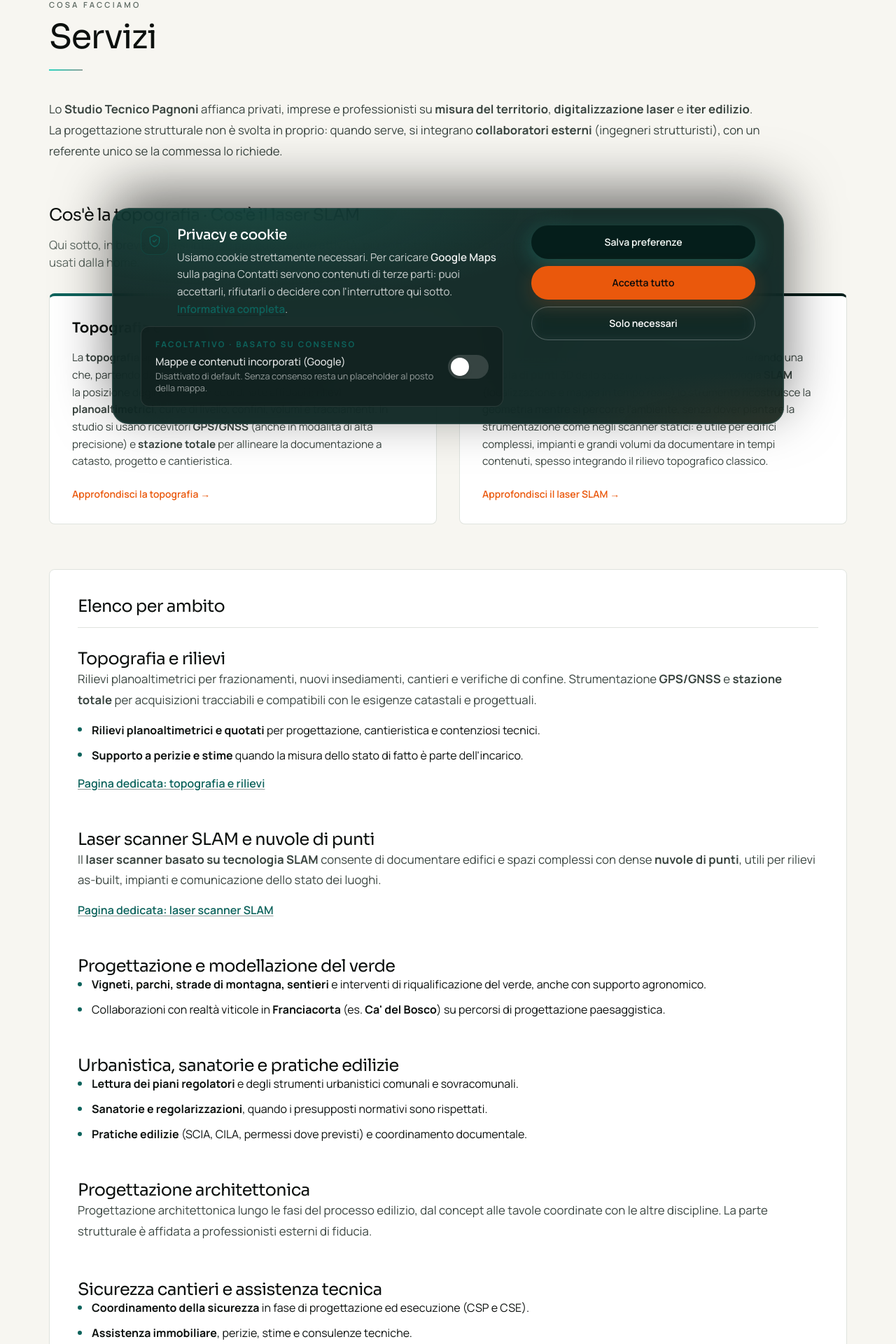
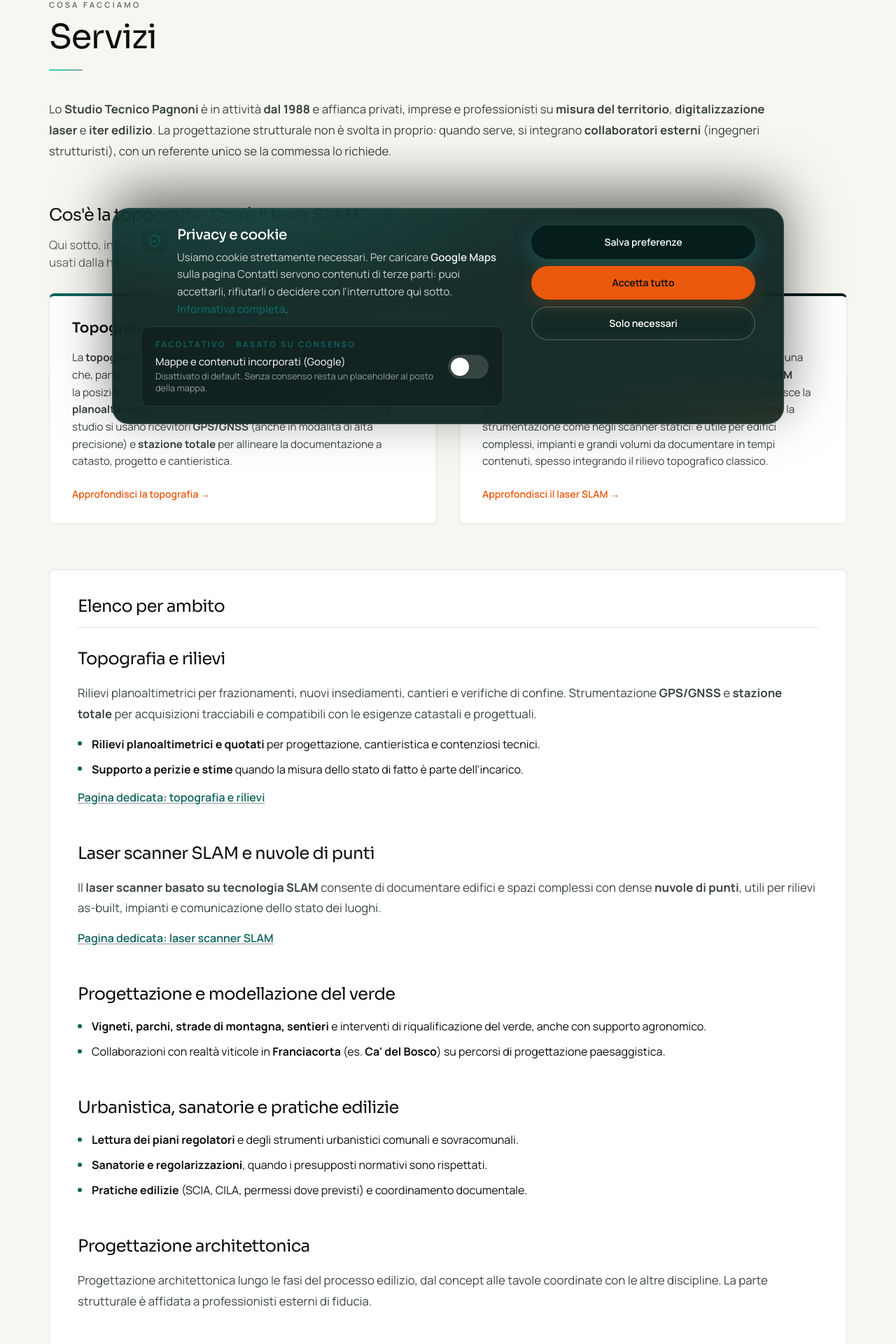
Before and after one commit to studiodavidepagnoni/studiopagnoni-site, a Next.js app: page /servizi in a window 1280 px wide. Shown: the part 174-2094 px from the top of the page at 70% size. Built offline with nearby package versions, Linux system fonts and the light colour scheme; no server answers.

Commit message:
fix titoli

```diff
--- a/app/laser-scanner-slam/page.tsx
+++ b/app/laser-scanner-slam/page.tsx
@@ -37,7 +37,7 @@ export default function LaserSlamPage() {
               impianti industriali e contesti in cui serve rapidità di acquisizione rispetto ai rilievi puntuali tradizionali.
             </p>
 
-            <h2 className={`${fontDisplay.className} ${ui.sectionHeadingAccent} mt-12 scroll-mt-[120px]`}>
+            <h2 className={`${fontDisplay.className} ${ui.sectionHeadingAccent} ${ui.headingBodyGap} mt-12 scroll-mt-[120px]`}>
               A cosa serve nella pratica professionale
             </h2>
             <ul className="list-none space-y-3 pl-0">
@@ -52,7 +52,7 @@ export default function LaserSlamPage() {
               </li>
             </ul>
 
-            <h2 className={`${fontDisplay.className} ${ui.sectionHeadingAccent} mt-12 scroll-mt-[120px]`}>
+            <h2 className={`${fontDisplay.className} ${ui.sectionHeadingAccent} ${ui.headingBodyGap} mt-12 scroll-mt-[120px]`}>
               Integrazione con topografia classica
             </h2>
             <p className={ui.body}>
@@ -61,7 +61,7 @@ export default function LaserSlamPage() {
               valuta il mix migliore in base a obiettivi, precisione richiesta e tempi.
             </p>
 
-            <h2 className={`${fontDisplay.className} ${ui.sectionHeadingAccent} mt-12 scroll-mt-[120px]`}>
+            <h2 className={`${fontDisplay.className} ${ui.sectionHeadingAccent} ${ui.headingBodyGap} mt-12 scroll-mt-[120px]`}>
               Integrazione con il rilievo sul territorio
             </h2>
             <p className={`${ui.body} mb-6`}>
--- a/app/servizi/page.tsx
+++ b/app/servizi/page.tsx
@@ -28,9 +28,10 @@ export default function ServiziPage() {
             <h1 className={`${fontDisplay.className} ${ui.pageTitle} mb-4 sm:mb-5`}>Servizi</h1>
             <div className={ui.pageTitleRule} aria-hidden />
             <p className={`${ui.body} max-w-5xl`}>
-              Lo <strong>Studio Tecnico Pagnoni</strong> affianca privati, imprese e professionisti su <strong>misura del territorio</strong>,{" "}
-              <strong>digitalizzazione laser</strong> e <strong>iter edilizio</strong>. La progettazione strutturale non è svolta in proprio: quando
-              serve, si integrano <strong>collaboratori esterni</strong> (ingegneri strutturisti), con un referente unico se la commessa lo richiede.
+              Lo <strong>Studio Tecnico Pagnoni</strong> è in attività <strong>dal 1988</strong> e affianca privati, imprese e professionisti su{" "}
+              <strong>misura del territorio</strong>, <strong>digitalizzazione laser</strong> e <strong>iter edilizio</strong>. La progettazione
+              strutturale non è svolta in proprio: quando serve, si integrano <strong>collaboratori esterni</strong> (ingegneri strutturisti), con un
+              referente unico se la commessa lo richiede.
             </p>
           </header>
 
@@ -81,7 +82,7 @@ export default function ServiziPage() {
               Elenco per ambito
             </h2>
 
-            <h3 id="topografia-rilievi" className={`${fontDisplay.className} ${ui.cardHeading} mt-2 scroll-mt-[120px]`}>
+            <h3 id="topografia-rilievi" className={`${fontDisplay.className} ${ui.cardHeading} ${ui.headingBodyGap} mt-2 scroll-mt-[120px]`}>
               Topografia e rilievi
             </h3>
             <p className={`${ui.body} mb-4`}>
@@ -103,7 +104,7 @@ export default function ServiziPage() {
               </Link>
             </p>
 
-            <h3 id="laser-slam" className={`${fontDisplay.className} ${ui.cardHeading} mt-14 scroll-mt-[120px]`}>
+            <h3 id="laser-slam" className={`${fontDisplay.className} ${ui.cardHeading} ${ui.headingBodyGap} mt-14 scroll-mt-[120px]`}>
               Laser scanner SLAM e nuvole di punti
             </h3>
             <p className={`${ui.body} mb-4`}>
@@ -116,7 +117,7 @@ export default function ServiziPage() {
               </Link>
             </p>
 
-            <h3 id="verde-paesaggio" className={`${fontDisplay.className} ${ui.cardHeading} mt-14 scroll-mt-[120px]`}>
+            <h3 id="verde-paesaggio" className={`${fontDisplay.className} ${ui.cardHeading} ${ui.headingBodyGap} mt-14 scroll-mt-[120px]`}>
               Progettazione e modellazione del verde
             </h3>
             <ul className="list-none space-y-3 pl-0">
@@ -129,7 +130,7 @@ export default function ServiziPage() {
               </li>
             </ul>
 
-            <h3 id="urbanistica-pratiche" className={`${fontDisplay.className} ${ui.cardHeading} mt-14 scroll-mt-[120px]`}>
+            <h3 id="urbanistica-pratiche" className={`${fontDisplay.className} ${ui.cardHeading} ${ui.headingBodyGap} mt-14 scroll-mt-[120px]`}>
               Urbanistica, sanatorie e pratiche edilizie
             </h3>
             <ul className="list-none space-y-3 pl-0">
@@ -144,7 +145,7 @@ export default function ServiziPage() {
               </li>
             </ul>
 
-            <h3 id="architettura" className={`${fontDisplay.className} ${ui.cardHeading} mt-14 scroll-mt-[120px]`}>
+            <h3 id="architettura" className={`${fontDisplay.className} ${ui.cardHeading} ${ui.headingBodyGap} mt-14 scroll-mt-[120px]`}>
               Progettazione architettonica
             </h3>
             <p className={ui.body}>
@@ -152,7 +153,7 @@ export default function ServiziPage() {
               strutturale è affidata a professionisti esterni di fiducia.
             </p>
 
-            <h3 id="sicurezza-assistenza" className={`${fontDisplay.className} ${ui.cardHeading} mt-14 scroll-mt-[120px]`}>
+            <h3 id="sicurezza-assistenza" className={`${fontDisplay.className} ${ui.cardHeading} ${ui.headingBodyGap} mt-14 scroll-mt-[120px]`}>
               Sicurezza cantieri e assistenza tecnica
             </h3>
             <ul className="list-none space-y-3 pl-0">
--- a/app/topografia/page.tsx
+++ b/app/topografia/page.tsx
@@ -38,7 +38,7 @@ export default function TopografiaPage() {
               mercato professionale: <strong>GNSS/GPS</strong>, <strong>stazione totale</strong> e integrazione con i flussi di lavoro CAD.
             </p>
 
-            <h2 className={`${fontDisplay.className} ${ui.sectionHeadingAccent} mt-12 scroll-mt-[120px]`}>
+            <h2 className={`${fontDisplay.className} ${ui.sectionHeadingAccent} ${ui.headingBodyGap} mt-12 scroll-mt-[120px]`}>
               Cosa intendiamo per rilievo topografico
             </h2>
             <p className={ui.body}>
@@ -48,7 +48,7 @@ export default function TopografiaPage() {
               sezioni, curve di livello, volumi e tracciamenti per impianti.
             </p>
 
-            <h2 className={`${fontDisplay.className} ${ui.sectionHeadingAccent} mt-12 scroll-mt-[120px]`}>
+            <h2 className={`${fontDisplay.className} ${ui.sectionHeadingAccent} ${ui.headingBodyGap} mt-12 scroll-mt-[120px]`}>
               Strumenti: GNSS e stazione totale
             </h2>
             <p className={ui.body}>
@@ -58,7 +58,7 @@ export default function TopografiaPage() {
               di commessa e la precisione richiesta.
             </p>
 
-            <h2 className={`${fontDisplay.className} ${ui.sectionHeadingAccent} mt-12 scroll-mt-[120px]`}>
+            <h2 className={`${fontDisplay.className} ${ui.sectionHeadingAccent} ${ui.headingBodyGap} mt-12 scroll-mt-[120px]`}>
               Territorio e zone di intervento
             </h2>
             <p className={ui.body}>
@@ -68,7 +68,7 @@ export default function TopografiaPage() {
               (es. frazionamento, cantiere, aggiornamento planimetrico): ti rispondiamo dai recapiti in home e nella pagina contatti.
             </p>
 
-            <h2 className={`${fontDisplay.className} ${ui.sectionHeadingAccent} mt-12 scroll-mt-[120px]`}>
+            <h2 className={`${fontDisplay.className} ${ui.sectionHeadingAccent} ${ui.headingBodyGap} mt-12 scroll-mt-[120px]`}>
               Passaggio al laser scanner SLAM
             </h2>
             <p className={`${ui.body} mb-6`}>
--- a/lib/ui.ts
+++ b/lib/ui.ts
@@ -34,6 +34,9 @@ export const ui = {
   gallerySectionTitle: "section-title text-xl text-[var(--foreground)] sm:text-2xl",
   cardHeading: "section-title text-xl text-[var(--foreground)] sm:text-2xl",
 
+  /** Sotto titoli `.section-title` (line-height 1.08) prima di copy / liste: evita che il corpo “tocchi” il titolo. */
+  headingBodyGap: "mb-4 sm:mb-5",
+
   btnPrimary: `${btnBase} bg-[var(--primary)] text-[var(--on-primary)] shadow-sm hover:bg-[var(--primary-mid)] hover:text-[var(--on-primary-hover)] hover:shadow-md focus-visible:outline-[var(--primary-mid)]/50`,
 
   /** CTA su chrome footer scuro: fill chiaro (mint), non `--primary` che fonde con `--footer-bg`. */
```
